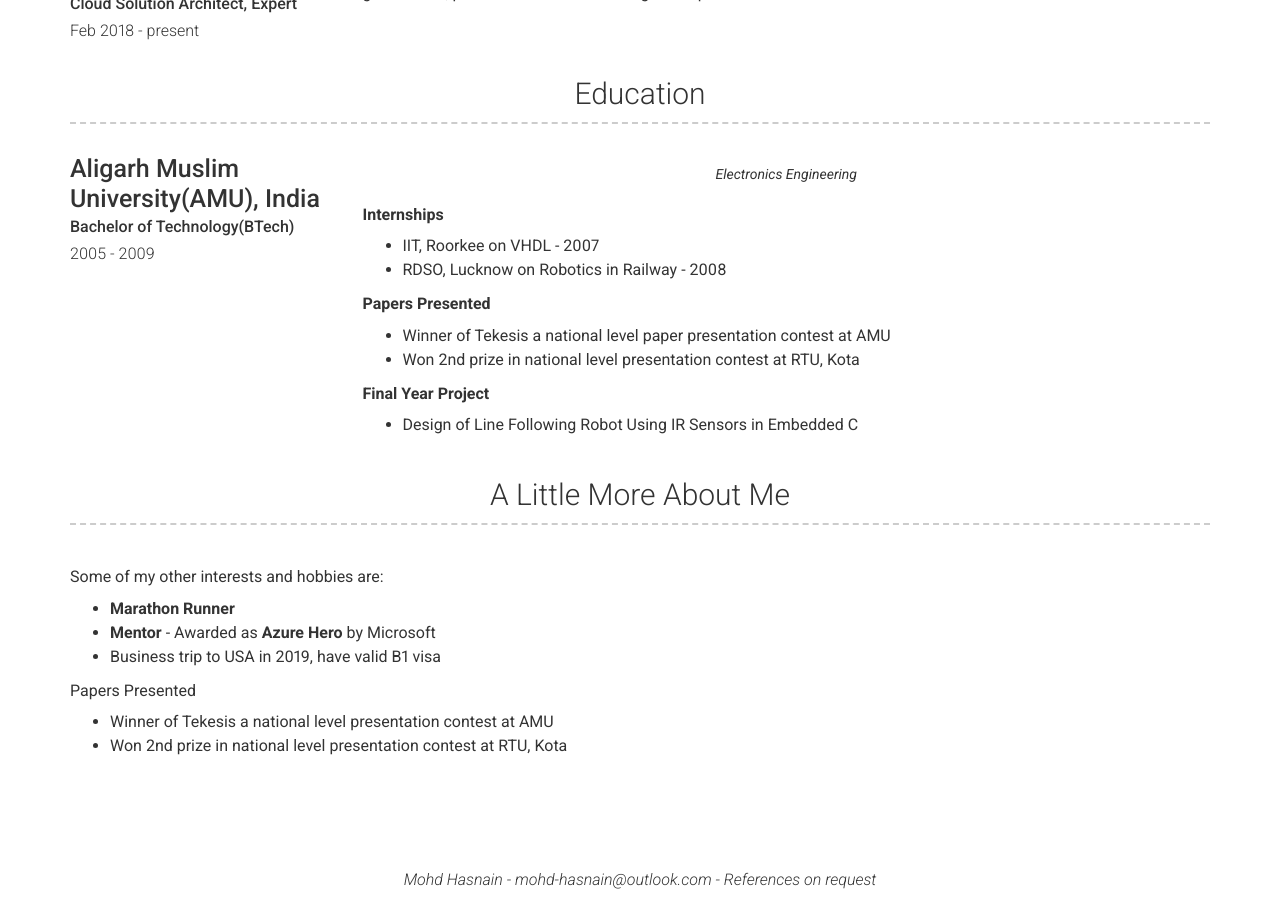
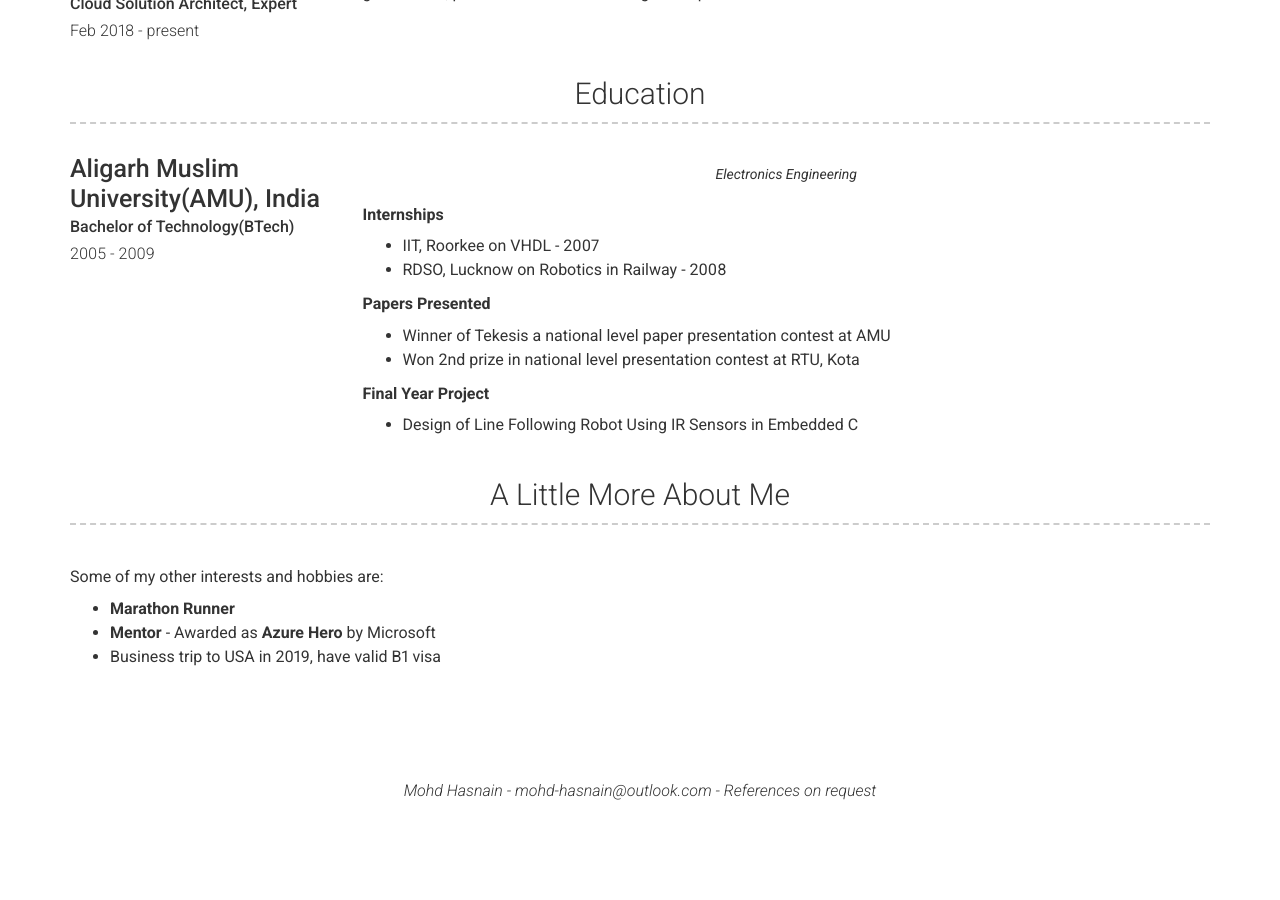
Before and after one commit to mohd-hasnain/mohd-hasnain.github.io, a Jekyll site: the page built from index.md, in a window 1280 px wide and 900 px high, scrolled down 1253 px. Built offline with Jekyll 4.4.1, drawn with Linux system fonts in a browser that asks for light colours; nearby versions of some CDN libraries; after the commit the page ends 2063 px from its top, so only the background shows below that.

Commit message:
Update _config.yml

```diff
--- a/_config.yml
+++ b/_config.yml
@@ -64,10 +64,6 @@ more_content: | # this will include new lines to allow paragraphs
     - **Mentor** - Awarded as **Azure Hero** by Microsoft
     - Business trip to USA in 2019, have valid B1 visa
 
-    Papers Presented
-    - Winner of Tekesis a national level presentation contest at AMU
-    - Won 2nd prize in national level presentation contest at RTU, Kota
-
 # Footer
 footer_show_references: true
 
```
